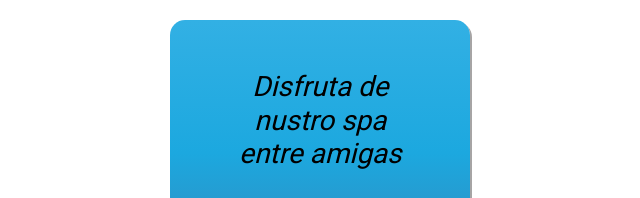
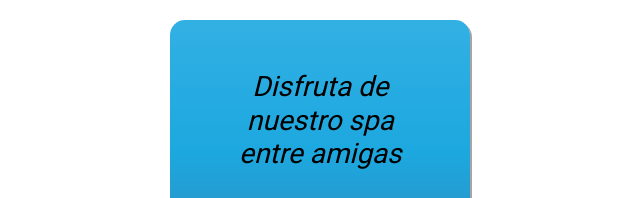
Before and after one commit to juliorafaelpl/juliopenalvercomision47600, a plain HTML site: page pages/promociones.html in a window 1280 px wide. Shown: the part 750-948 px from the top of the page, 583-1223 px from the left. Drawn offline with nearby package versions, Linux system fonts and the light colour scheme.

Commit message:
correcciónes ortográficas en promociones y añadir nuevamente etiqueta borrada en servicios

```diff
--- a/pages/promociones.html
+++ b/pages/promociones.html
@@ -74,7 +74,7 @@
         <!-- Tarjetas animadas con AOS y efecto Hover sobre imágenes-->
         <div data-aos="fade-left" data-aos-offset="300" data-aos-easing="ease-in-sine">
             <section class="promos__tarjeta--blue">
-                <h3 class="promo__titulos">Disfruta de nustro spa entre amigas</h3>
+                <h3 class="promo__titulos">Disfruta de nuestro spa entre amigas</h3>
                 <div class="amiagasAhorran">
                     <div class="content">
                         <h2> Cupon de 40% para tu próxima compra.</h2>
```
Also changed, not shown: pages/servicios.html (+3 -2 lines).
